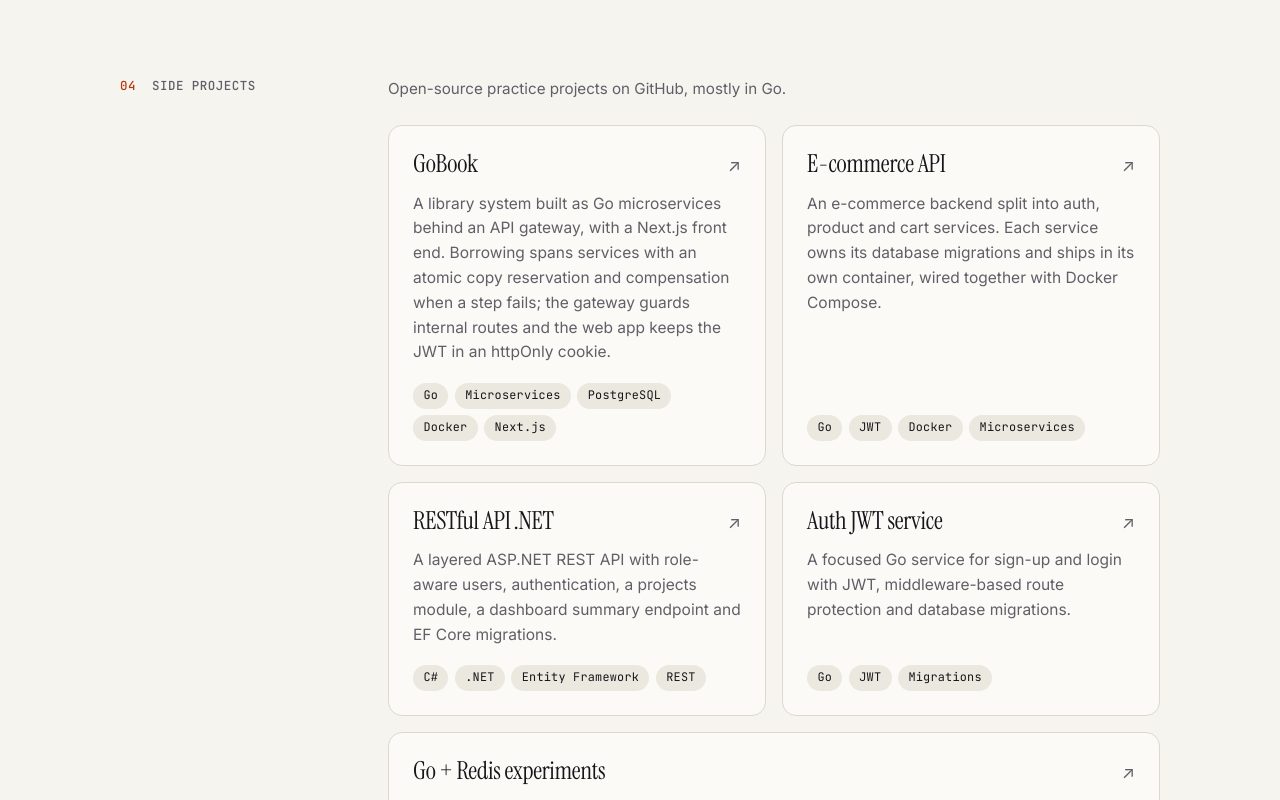
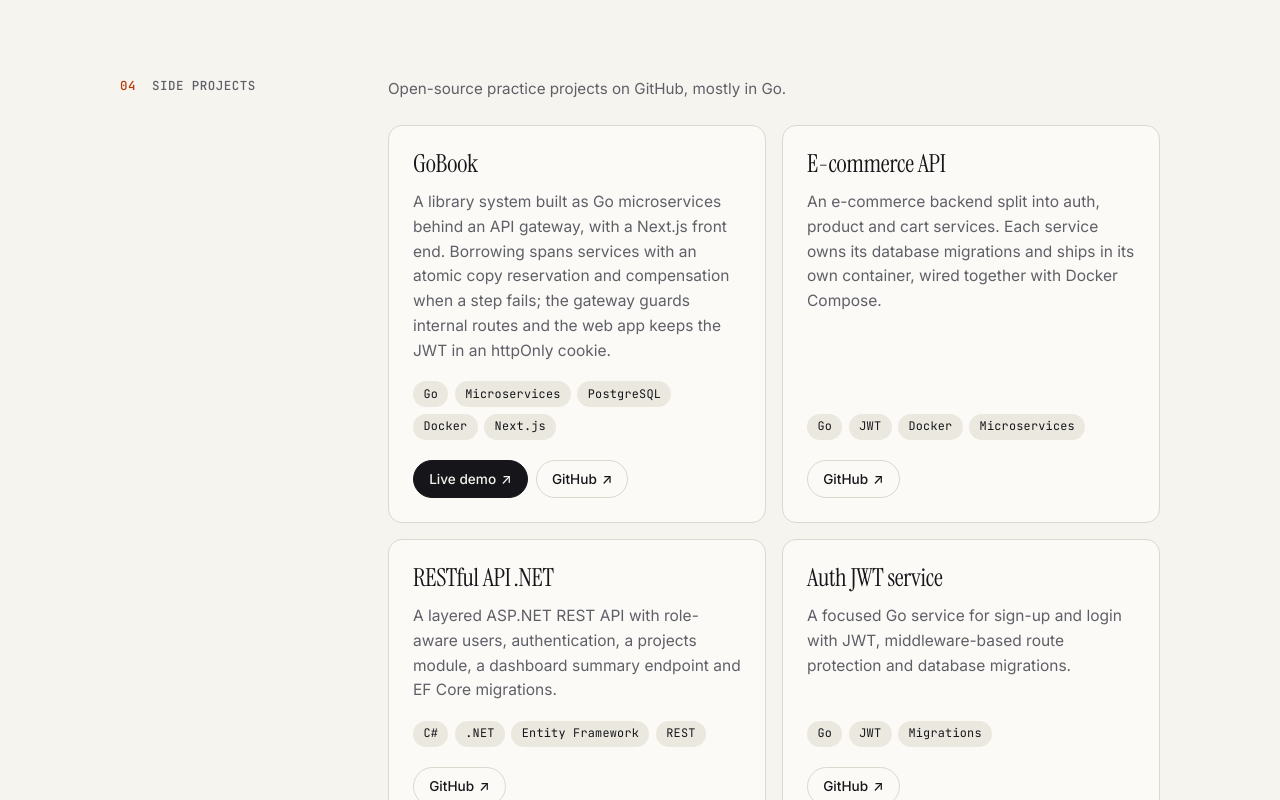
Before and after one commit to wynyga/Portofolio, a Next.js app: page / in a window 1280 px wide. Shown: the part 5280-6080 px from the top of the page. Built offline with nearby package versions, Linux system fonts and the light colour scheme; no server answers.

Commit message:
Project cards: add Live demo and GitHub buttons

```diff
--- a/app/globals.css
+++ b/app/globals.css
@@ -481,24 +481,20 @@ a {
 }
 .project:hover {
   border-color: var(--accent);
-  transform: translateY(-2px);
-}
-.project-top {
-  display: flex;
-  align-items: baseline;
-  justify-content: space-between;
-  gap: 1rem;
 }
 .project h3 {
   font-size: 1.55rem;
 }
-.arrow {
-  color: var(--muted);
-  transition: color 0.2s, transform 0.2s;
+.project-links {
+  display: flex;
+  flex-wrap: wrap;
+  gap: 0.5rem;
+  margin-top: 1.25rem;
 }
-.project:hover .arrow {
-  color: var(--accent);
-  transform: translate(2px, -2px);
+.btn-sm {
+  padding: 0.45rem 0.95rem;
+  font-size: 0.85rem;
+  gap: 0.3rem;
 }
 .project-summary {
   margin-top: 0.7rem;
--- a/app/page.tsx
+++ b/app/page.tsx
@@ -122,17 +122,23 @@ export default function Home() {
           <ul className="projects">
             {projects.map((p) => (
               <li key={p.name}>
-                <a href={p.href} target="_blank" rel="noopener noreferrer" className="project">
-                  <span className="project-top">
-                    <h3>{p.name}</h3>
-                    <span className="arrow" aria-hidden="true">
-                      ↗
-                    </span>
-                  </span>
-                  <span className="project-summary">{p.summary}</span>
+                <article className="project">
+                  <h3>{p.name}</h3>
+                  <p className="project-summary">{p.summary}</p>
                   <Tags items={p.stack} />
-                  <span className="sr-only">(opens GitHub in a new tab)</span>
-                </a>
+                  <div className="project-links">
+                    {p.demoUrl && (
+                      <a className="btn btn-sm btn-primary" href={p.demoUrl} target="_blank" rel="noopener noreferrer">
+                        Live demo <span aria-hidden="true">↗</span>
+                        <span className="sr-only"> of {p.name} (opens in a new tab)</span>
+                      </a>
+                    )}
+                    <a className="btn btn-sm" href={p.href} target="_blank" rel="noopener noreferrer">
+                      GitHub <span aria-hidden="true">↗</span>
+                      <span className="sr-only"> repository for {p.name} (opens in a new tab)</span>
+                    </a>
+                  </div>
+                </article>
               </li>
             ))}
           </ul>
--- a/lib/content.ts
+++ b/lib/content.ts
@@ -156,7 +156,10 @@ export type SideProject = {
   name: string;
   summary: string;
   stack: string[];
+  /** Source repository. */
   href: string;
+  /** Hosted demo, when there is one. */
+  demoUrl?: string;
 };
 
 export const projects: SideProject[] = [
@@ -166,6 +169,7 @@ export const projects: SideProject[] = [
       "A library system built as Go microservices behind an API gateway, with a Next.js front end. Borrowing spans services with an atomic copy reservation and compensation when a step fails; the gateway guards internal routes and the web app keeps the JWT in an httpOnly cookie.",
     stack: ["Go", "Microservices", "PostgreSQL", "Docker", "Next.js"],
     href: "https://github.com/wynyga/GoBook",
+    demoUrl: "https://go-book-omega.vercel.app/",
   },
   {
     name: "E-commerce API",
```
